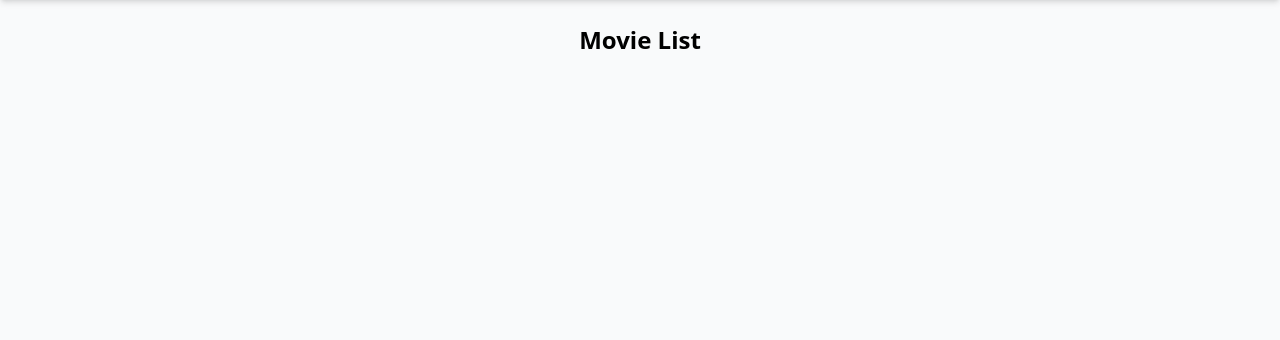
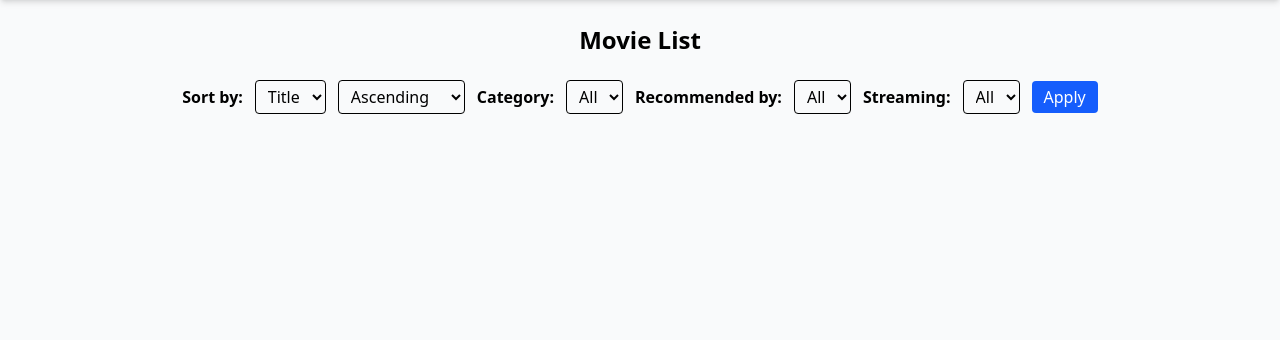
Before and after one commit to mcguirepr89/Movie_Club, a Django app: template tracker/templates/tracker/movie_list.html in a window 1280 px wide. Shown: the part 100-440 px from the top of the page. Run offline with Django 3.2, Linux system fonts and the light colour scheme; the template is opened without the code that fills it, so the values that code supplies are empty.

Commit message:
added sorting!

```diff
--- a/tracker/templates/tracker/movie_list.html
+++ b/tracker/templates/tracker/movie_list.html
@@ -6,6 +6,60 @@
 {% block content %}
 <h2 class="text-2xl font-bold mb-6 text-center">Movie List</h2>
 
+<!-- --- Sorting & Filters --- -->
+<form method="get" class="flex flex-wrap gap-3 items-center justify-center mb-6">
+    <!-- Sort -->
+    <label class="font-semibold">Sort by:</label>
+    <select name="sort" class="border rounded px-2 py-1">
+        <option value="title" {% if sort_by == "title" %}selected{% endif %}>Title</option>
+        <option value="year" {% if sort_by == "year" %}selected{% endif %}>Year</option>
+    </select>
+    <select name="dir" class="border rounded px-2 py-1">
+        <option value="asc" {% if sort_dir == "asc" %}selected{% endif %}>Ascending</option>
+        <option value="desc" {% if sort_dir == "desc" %}selected{% endif %}>Descending</option>
+    </select>
+
+    <!-- Seen/Unseen -->
+    {% if request.user.is_authenticated %}
+    <label class="font-semibold">Seen:</label>
+    <select name="seen" class="border rounded px-2 py-1">
+        <option value="" {% if selected_seen == "" %}selected{% endif %}>All</option>
+        <option value="1" {% if selected_seen == "1" %}selected{% endif %}>Seen</option>
+        <option value="0" {% if selected_seen == "0" %}selected{% endif %}>Unseen</option>
+    </select>
+    {% endif %}
+
+    <!-- Category -->
+    <label class="font-semibold">Category:</label>
+    <select name="category" class="border rounded px-2 py-1">
+        <option value="" {% if selected_category == "" %}selected{% endif %}>All</option>
+        {% for c in categories %}
+            <option value="{{ c.id }}" {% if selected_category == c.id|stringformat:"s" %}selected{% endif %}>{{ c.name }}</option>
+        {% endfor %}
+    </select>
+
+    <!-- Recommended By -->
+    <label class="font-semibold">Recommended by:</label>
+    <select name="recommended_by" class="border rounded px-2 py-1">
+        <option value="" {% if selected_recommender == "" %}selected{% endif %}>All</option>
+        {% for u in recommenders %}
+            <option value="{{ u.id }}" {% if selected_recommender == u.id|stringformat:"s" %}selected{% endif %}>{{ u.first_name }}</option>
+        {% endfor %}
+    </select>
+
+    <!-- Streaming Service -->
+    <label class="font-semibold">Streaming:</label>
+    <select name="streaming" class="border rounded px-2 py-1">
+        <option value="" {% if selected_streaming == "" %}selected{% endif %}>All</option>
+        {% for s in streaming_services %}
+            <option value="{{ s.id }}" {% if selected_streaming == s.id|stringformat:"s" %}selected{% endif %}>{{ s.name }}</option>
+        {% endfor %}
+    </select>
+
+    <button type="submit" class="bg-blue-600 text-white px-3 py-1 rounded hover:bg-blue-700">Apply</button>
+</form>
+
+<!-- --- Movie Grid --- -->
 <div class="grid gap-6 md:grid-cols-2 lg:grid-cols-3">
     {% for movie in movies %}
         {% with viewing=current_user_viewings|get:movie.id %}
@@ -13,9 +67,12 @@
             <div>
                 {% if movie.poster %}
                 <div class="mb-3 flex justify-center">
-                    <a href="{% url 'movie_detail' movie.id %}"><img src="{{ movie.poster.url }}" alt="{{ movie.title }} poster" class="w-48 h-auto rounded shadow-sm object-cover"></a>
+                    <a href="{% url 'movie_detail' movie.id %}">
+                        <img src="{{ movie.poster.url }}" alt="{{ movie.title }} poster" class="w-48 h-auto rounded shadow-sm object-cover">
+                    </a>
                 </div>
                 {% endif %}
+
                 <h3 class="text-xl font-semibold mb-2 flex items-center justify-between">
                     <a href="{% url 'movie_detail' movie.id %}" class="hover:underline">{{ movie.title }}</a>
                     {% if request.user.is_authenticated %}
@@ -29,16 +86,16 @@
                 <p class="text-sm text-gray-600 mb-1"><strong>Year:</strong> {{ movie.year }}</p>
                 {% endif %}
                 {% if movie.recommended_by %}
-                <p class="text-sm text-gray-600 mb-1"><strong>Recommended by:</strong> {% if movie.recommended_by %}{{ movie.recommended_by.first_name }}{% endif %}</p>
+                <p class="text-sm text-gray-600 mb-1"><strong>Recommended by:</strong> {{ movie.recommended_by.first_name }}</p>
                 {% endif %}
-		{% if movie.categories %}
+                {% if movie.categories.all %}
                 <p class="text-sm text-gray-600 mb-1"><strong>Categories:</strong>
                     {% for c in movie.categories.all %}{{ c.name }}{% if not forloop.last %}, {% endif %}{% endfor %}
                 </p>
                 {% endif %}
-		{% if movie.streaming_services %}
+                {% if movie.streaming_services.all %}
                 <p class="text-sm text-gray-600 mb-1"><strong>Streaming on:</strong>
-                    {% for c in movie.streaming_services.all %}{{ c.name }}{% if not forloop.last %}, {% endif %}{% endfor %}
+                    {% for s in movie.streaming_services.all %}{{ s.name }}{% if not forloop.last %}, {% endif %}{% endfor %}
                 </p>
                 {% endif %}
 
@@ -63,7 +120,6 @@
                 </p>
                 {% endif %}
 
-                {# Other users' viewings #}
                 {% with others=viewing_map|get:movie.id %}
                     {% if others %}
                         <div class="mt-4 pt-2 border-t border-gray-200 text-sm text-gray-700">
@@ -71,7 +127,7 @@
                             <ul class="mt-1 space-y-1">
                                 {% for v in others %}
                                     <li>
-                                        <span class="font-semibold">{{ v.user.get_full_name|default:v.user.username }}:</span>
+                                        <span class="font-semibold">{{ v.user.first_name|default:v.user.username }}:</span>
                                         {% if v.watched_on %}Watched on {{ v.watched_on }}{% endif %}
                                         {% if v.rating %}; Rating: {{ v.rating }}{% endif %}
                                         {% if v.comment %}; Comment: {{ v.comment }}{% endif %}
```
Also changed, not shown: tracker/views.py (+51 -4 lines), static/css/tailwind.css. Lines whose indentation alone changed are shown as unchanged.
